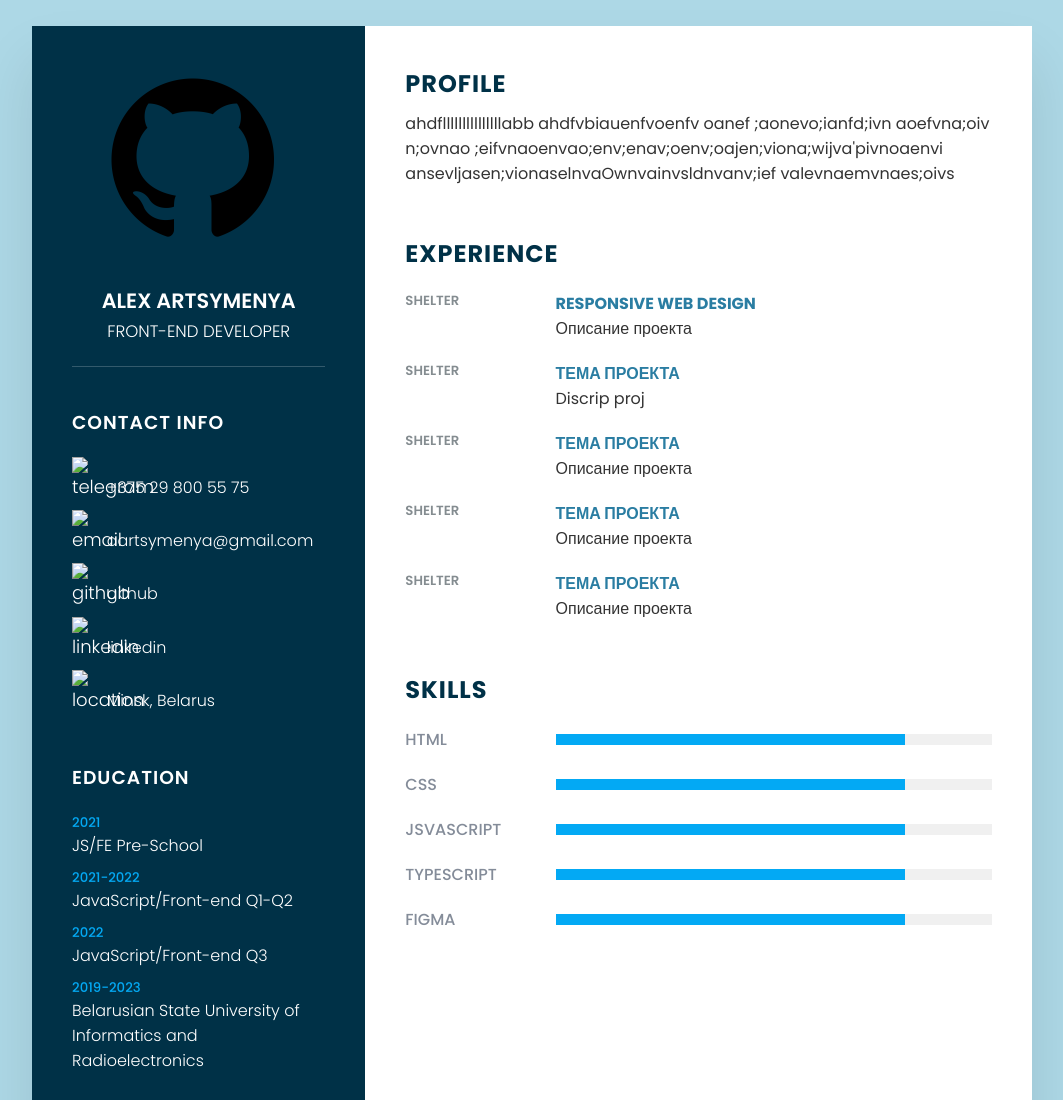
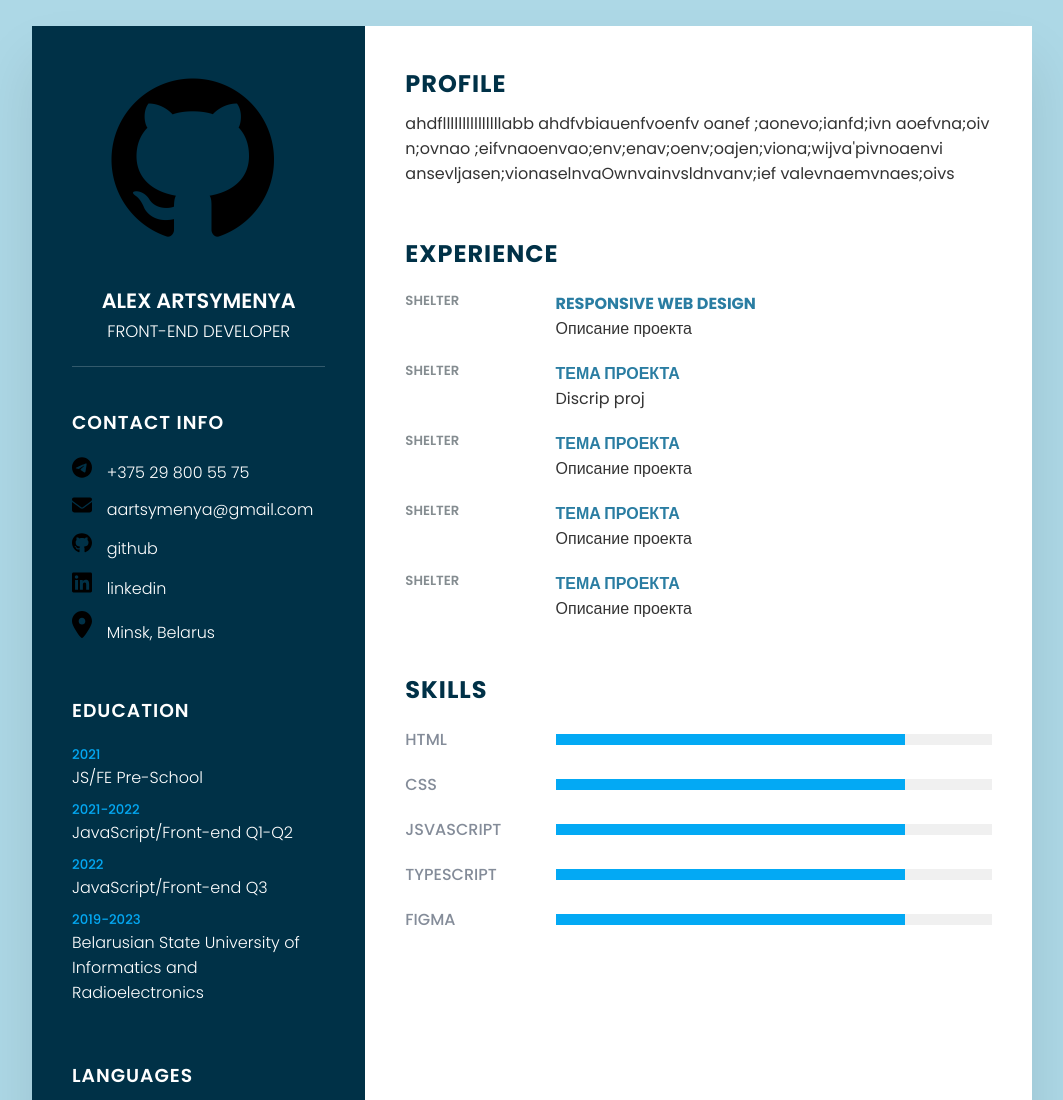
Before and after one commit to Alex-Artsymenya/JS-From-Zero-To-Hero-2023, a plain HTML site: page index.html in a window 1280 px wide. Shown: the top 1100 px of the page, without its empty margins (108-1171 px from the left). Drawn offline with Linux system fonts and the light colour scheme; the site is published under a folder, as on GitHub Pages, so addresses that start at the root find nothing.

Commit message:
fix: path img

```diff
--- a/index.html
+++ b/index.html
@@ -20,23 +20,23 @@
                 <h3 class="title">Contact Info</h3>
                 <ul>
                     <li>
-                        <span class="icon"><img src="/img/telegram.svg" alt="telegram"></span>
+                        <span class="icon"><img src="img/telegram.svg" alt="telegram"></span>
                         <span class="text">+375 29 800 55 75</span>
                     </li>
                     <li>
-                        <span class="icon"><img src="/img/envelope-solid.svg" alt="email"></span>
+                        <span class="icon"><img src="img/envelope-solid.svg" alt="email"></span>
                         <span class="text">aartsymenya@gmail.com</span>
                     </li>
                     <li>
-                        <span class="icon"><img src="/img/github.svg" alt="github"></span>
+                        <span class="icon"><img src="img/github.svg" alt="github"></span>
                         <span class="text">github</span>
                     </li>
                     <li>
-                        <span class="icon"><img src="/img/linkedin.svg" alt="linkedin"></span>
+                        <span class="icon"><img src="img/linkedin.svg" alt="linkedin"></span>
                         <span class="text">linkedin</span>
                     </li>
                     <li>
-                        <span class="icon"><img src="/img/location-dot-solid.svg" alt="location"></span>
+                        <span class="icon"><img src="img/location-dot-solid.svg" alt="location"></span>
                         <span class="text">Minsk, Belarus</span>
                     </li>
                 </ul>
```
